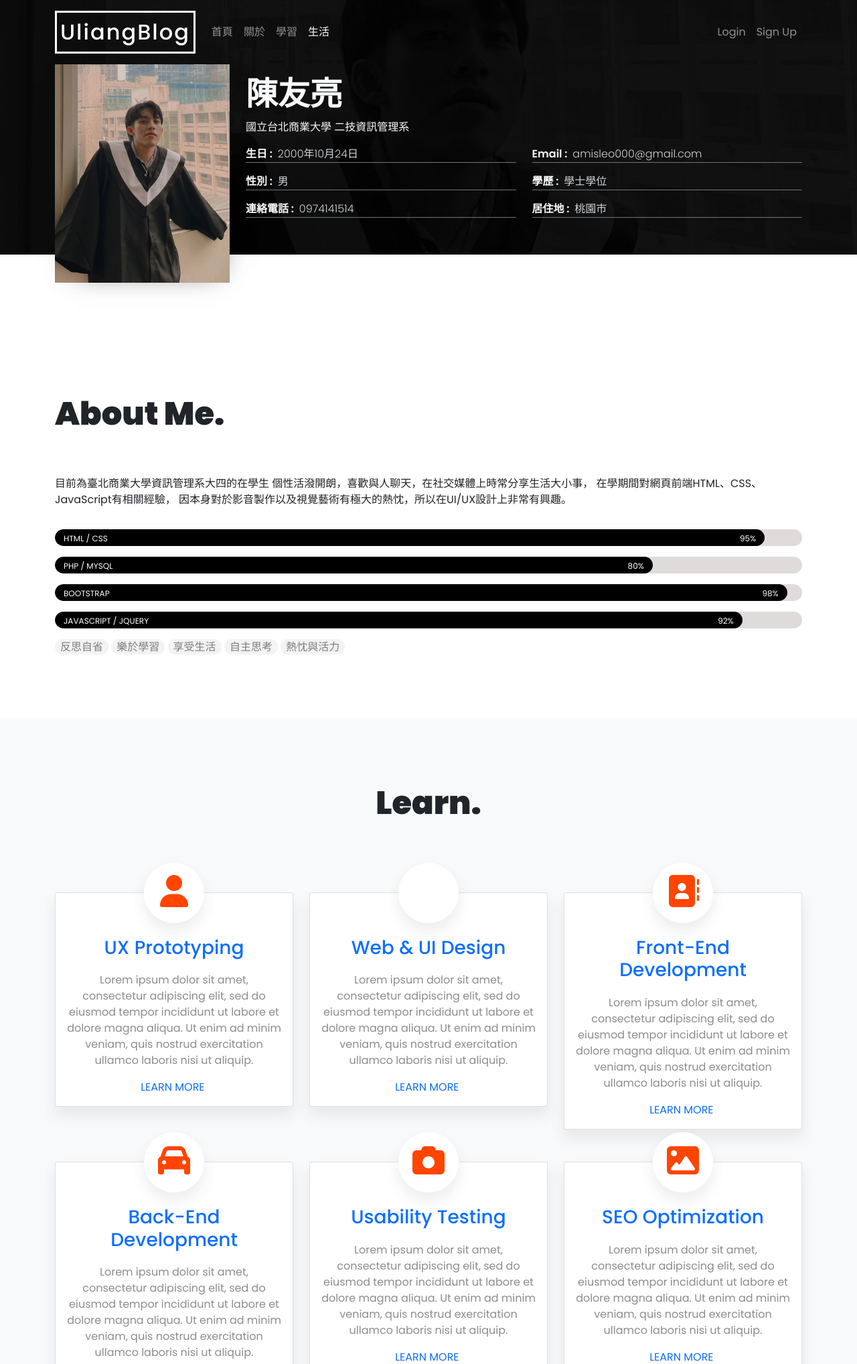
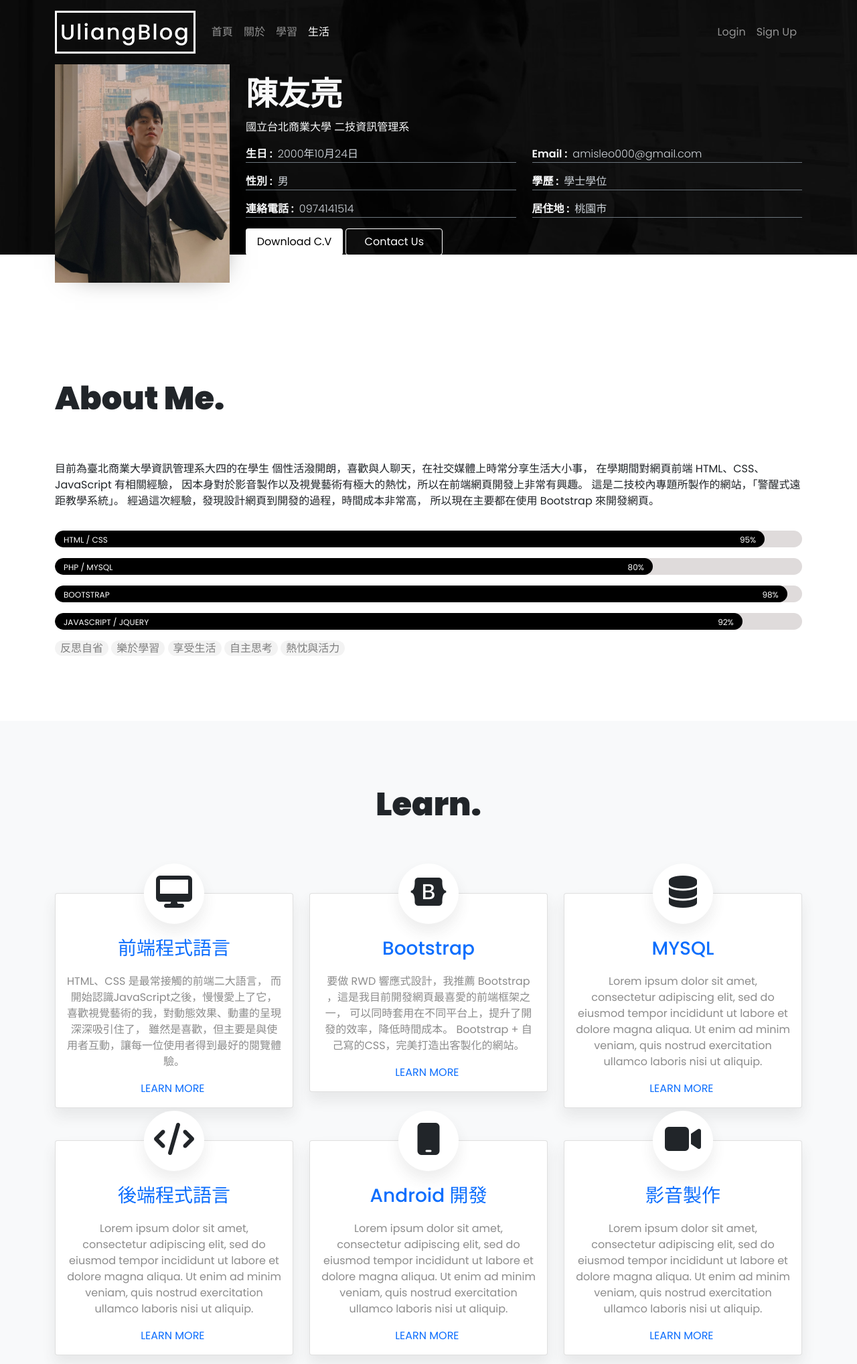
Before and after one commit to uliang1024/my-personal-website, a Flask app: page / in a window 1280 px wide. Shown: the top 2036 px of the page at 67% size. Run offline with Flask 2, Linux system fonts and the light colour scheme; some libraries are stand-ins or nearby versions.

Commit message:
主要新增一項@media (max-width: 991px) 與 #Learn .card::after //沒有顯示所以刪掉

```diff
--- a/website/static/css/style.css
+++ b/website/static/css/style.css
@@ -87,6 +87,13 @@
     font-weight: 300;
     color: var(--bs-gray-400);
     margin-left: 4px;
+}
+
+@media (max-width: 991px)
+{
+    .btns {
+        text-align: center;
+    }
 }
 
 #About img {
@@ -223,21 +230,6 @@
     transition: .5s;
 }
 
-
-#Learn .card::after {
-    display: block;
-    position: absolute;
-    bottom: -10px;
-    left: 20px;
-    width: calc(100% - 40px);
-    height: 35px;
-    background-color: #fff;
-    -webkit-box-shadow: 0 19px 28px 5px rgba(64, 64, 64, 0.09);
-    box-shadow: 0 19px 28px 5px rgba(64, 64, 64, 0.09);
-    content: '';
-    z-index: -1;
-}
-
 #Learn a.card {
     text-decoration: none;
 }
@@ -258,7 +250,7 @@
 
 .head-icon {
     margin-top: 18px;
-    color: #FF4500
+    color: var(--bs-dark);
 }
 
 
--- a/website/templates/base.html
+++ b/website/templates/base.html
@@ -6,15 +6,13 @@
     <meta name="viewport" content="width=device-width, initial-scale=1" />
     <link href="https://cdn.jsdelivr.net/npm/bootstrap@5.1.1/dist/css/bootstrap.min.css" rel="stylesheet"
         integrity="sha384-F3w7mX95PdgyTmZZMECAngseQB83DfGTowi0iMjiWaeVhAn4FJkqJByhZMI3AhiU" crossorigin="anonymous">
-    <link rel="stylesheet" href="https://cdnjs.cloudflare.com/ajax/libs/font-awesome/6.2.1/css/all.min.css"
-        integrity="sha512-MV7K8+y+gLIBoVD59lQIYicR65iaqukzvf/nwasF0nqhPay5w/9lJmVM2hMDcnK1OnMGCdVK+iQrJ7lzPJQd1w=="
-        crossorigin="anonymous" referrerpolicy="no-referrer" />
+    <script src="https://kit.fontawesome.com/9d9793c2ef.js" crossorigin="anonymous"></script>
     <link rel="stylesheet" href="{{ url_for('static', filename='css/style.css') }}">
     <title>{% block title %}Home{% endblock %}</title>
 </head>
 
 <body data-bs-spy="scroll" data-bs-target="#navbar">
-    <div id="header" class="fixed-top bg-dark p-2 text-dark" >
+    <div id="header" class="fixed-top bg-dark p-2 text-dark">
         <nav class="navbar navbar-expand-lg navbar-dark opacity-100">
             <div class="container scroll-animation-top">
                 <a href="/" class="navbar-brand">UliangBlog</a>
--- a/website/templates/home.html
+++ b/website/templates/home.html
@@ -1,7 +1,7 @@
 {% extends "base.html" %}
 {% block title %}Home{% endblock %}
 {% block content %}
-<section id="Home">
+<section id="Home" class="overflow-hidden">
     <div class="container py-5">
         <div class="row mt-5 text-light">
             <div class="col-xl-9 col-lg-8 order-lg-2 py-3">
@@ -20,9 +20,10 @@
                         <p>居住地 : <span>桃園市</span></p>
                     </div>
                 </div>
-
-                <input type="button" class="btn1 mt-5" value="Download C.V">
-                <input type="button" class="btn2 mt-5" value="Contact Us">
+                <div class="btns">
+                    <input type="button" class="btn1" value="Download C.V">
+                    <input type="button" class="btn2" value="Contact Us">
+                </div>
             </div>
 
             <div class="col-xl-3 col-lg-4 scroll-animation-left order-lg-1 ">
@@ -40,8 +41,12 @@
                 <p>你好!我是<span class="font-weight-bold">陳友亮</span></p>
                 <p class="py-3 scroll-animation-bottom"> 目前為臺北商業大學資訊管理系大四的在學生
                     個性活潑開朗，喜歡與人聊天，在社交媒體上時常分享生活大小事，
-                    在學期間對網頁前端HTML、CSS、JavaScript有相關經驗，
-                    因本身對於影音製作以及視覺藝術有極大的熱忱，所以在UI/UX設計上非常有興趣。</p>
+                    在學期間對網頁前端 HTML、CSS、JavaScript 有相關經驗，
+                    因本身對於影音製作以及視覺藝術有極大的熱忱，所以在前端網頁開發上非常有興趣。
+                    這是二技校內專題所製作的網站，「警醒式遠距教學系統」。
+                    經過這次經驗，發現設計網頁到開發的過程，時間成本非常高，
+                    所以現在主要都在使用 Bootstrap 來開發網頁。
+                </p>
                 <div class="progress">
                     <div class="pro-value1 px-2">
                         <p>HTML / CSS <span class="text-white float-end">95%</span></p>
@@ -82,10 +87,45 @@
             <div class="col-lg-4 col-sm-6 mb-30 pb-5">
                 <a class="card" href="#">
                     <div class="box-shadow bg-white rounded-circle mx-auto text-center"
-                        style="width: 90px; height: 90px; margin-top: -45px;"><i class="fa fa-user fa-3x head-icon"></i>
+                        style="width: 90px; height: 90px; margin-top: -45px;">
+                        <i class="fa fa-desktop fa-3x head-icon"></i>
                     </div>
                     <div class="card-body text-center">
-                        <h3 class="card-title pt-1">UX Prototyping</h3>
+                        <h3 class="card-title pt-1">前端程式語言</h3>
+                        <p class="card-text text-sm">HTML、CSS 是最常接觸的前端二大語言，
+                                                    而開始認識JavaScript之後，慢慢愛上了它，
+                                                喜歡視覺藝術的我，對動態效果、動畫的呈現深深吸引住了，
+                                            雖然是喜歡，但主要是與使用者互動，讓每一位使用者得到最好的閱覽體驗。</p><span
+                            class="text-sm text-uppercase font-weight-bold">Learn More&nbsp;<i
+                                class="fe-icon-arrow-right"></i></span>
+                    </div>
+                </a>
+            </div>
+            <div class="col-lg-4 col-sm-6 mb-30 pb-5">
+                <a class="card" href="#">
+                    <div class="box-shadow bg-white rounded-circle mx-auto text-center"
+                        style="width: 90px; height: 90px; margin-top: -45px;">
+                        <i class="fa-brands fa-bootstrap fa-3x head-icon"></i>
+                    </div>
+                    <div class="card-body text-center">
+                        <h3 class="card-title pt-1">Bootstrap</h3>
+                        <p class="card-text text-sm">要做 RWD 響應式設計，我推薦 Bootstrap ，這是我目前開發網頁最喜愛的前端框架之一，
+                                                    可以同時套用在不同平台上，提升了開發的效率，降低時間成本。 Bootstrap
+                                                    + 自己寫的CSS，完美打造出客製化的網站。
+                        </p><span
+                            class="text-sm text-uppercase font-weight-bold">Learn More&nbsp;<i
+                                class="fe-icon-arrow-right"></i></span>
+                    </div>
+                </a>
+            </div>
+            <div class="col-lg-4 col-sm-6 mb-30 pb-5">
+                <a class="card" href="#">
+                    <div class="box-shadow bg-white rounded-circle mx-auto text-center"
+                        style="width: 90px; height: 90px; margin-top: -45px;">
+                        <i class="fa-solid fa-database fa-3x head-icon"></i>
+                    </div>
+                    <div class="card-body text-center">
+                        <h3 class="card-title pt-1">MYSQL</h3>
                         <p class="card-text text-sm">Lorem ipsum dolor sit amet, consectetur adipiscing elit, sed do
                             eiusmod tempor incididunt ut labore et dolore magna aliqua. Ut enim ad minim veniam, quis
                             nostrud exercitation ullamco laboris nisi ut aliquip.</p><span
@@ -97,10 +137,10 @@
             <div class="col-lg-4 col-sm-6 mb-30 pb-5">
                 <a class="card" href="#">
                     <div class="box-shadow bg-white rounded-circle mx-auto text-center"
-                        style="width: 90px; height: 90px; margin-top: -45px;"><i
-                            class="fa fa-user-circle-o fa-3x head-icon"></i></div>
+                        style="width: 90px; height: 90px; margin-top: -45px;"><i class="fa-solid fa-code fa-3x head-icon"></i>
+                    </div>
                     <div class="card-body text-center">
-                        <h3 class="card-title pt-1">Web &amp; UI Design</h3>
+                        <h3 class="card-title pt-1">後端程式語言</h3>
                         <p class="card-text text-sm">Lorem ipsum dolor sit amet, consectetur adipiscing elit, sed do
                             eiusmod tempor incididunt ut labore et dolore magna aliqua. Ut enim ad minim veniam, quis
                             nostrud exercitation ullamco laboris nisi ut aliquip.</p><span
@@ -112,10 +152,9 @@
             <div class="col-lg-4 col-sm-6 mb-30 pb-5">
                 <a class="card" href="#">
                     <div class="box-shadow bg-white rounded-circle mx-auto text-center"
-                        style="width: 90px; height: 90px; margin-top: -45px;"><i
-                            class="fa fa-address-book fa-3x head-icon"></i></div>
+                        style="width: 90px; height: 90px; margin-top: -45px;"><i class="fa-solid fa-mobile fa-3x head-icon"></i></div>
                     <div class="card-body text-center">
-                        <h3 class="card-title pt-1">Front-End Development</h3>
+                        <h3 class="card-title pt-1">Android 開發</h3>
                         <p class="card-text text-sm">Lorem ipsum dolor sit amet, consectetur adipiscing elit, sed do
                             eiusmod tempor incididunt ut labore et dolore magna aliqua. Ut enim ad minim veniam, quis
                             nostrud exercitation ullamco laboris nisi ut aliquip.</p><span
@@ -127,40 +166,11 @@
             <div class="col-lg-4 col-sm-6 mb-30 pb-5">
                 <a class="card" href="#">
                     <div class="box-shadow bg-white rounded-circle mx-auto text-center"
-                        style="width: 90px; height: 90px; margin-top: -45px;"><i class="fa fa-car fa-3x head-icon"></i>
+                        style="width: 90px; height: 90px; margin-top: -45px;">
+                        <i class="fa fa-video-camera fa-3x head-icon" aria-hidden="true"></i>
                     </div>
                     <div class="card-body text-center">
-                        <h3 class="card-title pt-1">Back-End Development</h3>
-                        <p class="card-text text-sm">Lorem ipsum dolor sit amet, consectetur adipiscing elit, sed do
-                            eiusmod tempor incididunt ut labore et dolore magna aliqua. Ut enim ad minim veniam, quis
-                            nostrud exercitation ullamco laboris nisi ut aliquip.</p><span
-                            class="text-sm text-uppercase font-weight-bold">Learn More&nbsp;<i
-                                class="fe-icon-arrow-right"></i></span>
-                    </div>
-                </a>
-            </div>
-            <div class="col-lg-4 col-sm-6 mb-30 pb-5">
-                <a class="card" href="#">
-                    <div class="box-shadow bg-white rounded-circle mx-auto text-center"
-                        style="width: 90px; height: 90px; margin-top: -45px;"><i
-                            class="fa fa-camera fa-3x head-icon"></i></div>
-                    <div class="card-body text-center">
-                        <h3 class="card-title pt-1">Usability Testing</h3>
-                        <p class="card-text text-sm">Lorem ipsum dolor sit amet, consectetur adipiscing elit, sed do
-                            eiusmod tempor incididunt ut labore et dolore magna aliqua. Ut enim ad minim veniam, quis
-                            nostrud exercitation ullamco laboris nisi ut aliquip.</p><span
-                            class="text-sm text-uppercase font-weight-bold">Learn More&nbsp;<i
-                                class="fe-icon-arrow-right"></i></span>
-                    </div>
-                </a>
-            </div>
-            <div class="col-lg-4 col-sm-6 mb-30 pb-5">
-                <a class="card" href="#">
-                    <div class="box-shadow bg-white rounded-circle mx-auto text-center"
-                        style="width: 90px; height: 90px; margin-top: -45px;"><i
-                            class="fa fa-image fa-3x head-icon"></i></div>
-                    <div class="card-body text-center">
-                        <h3 class="card-title pt-1">SEO Optimization</h3>
+                        <h3 class="card-title pt-1">影音製作</h3>
                         <p class="card-text text-sm">Lorem ipsum dolor sit amet, consectetur adipiscing elit, sed do
                             eiusmod tempor incididunt ut labore et dolore magna aliqua. Ut enim ad minim veniam, quis
                             nostrud exercitation ullamco laboris nisi ut aliquip.</p><span
@@ -177,7 +187,7 @@
     <div class="container">
         <div class="row">
             <div class="col-md-6 p-4">
-                <div class="card card-profile text-center">
+                <div class="card card-profile text-center mt-5">
                     <div class="card-image">
                         <a href="#"> <img class="img" src="{{ url_for('static', filename='images/1.jpg') }}">
                             <div class="card-caption"> John Smith </div>
@@ -185,7 +195,8 @@
                     </div>
                     <div class="table p-3">
                         <h6 class="category text-danger">CEO / Co-Founder</h6>
-                        <p class="card-description text-secondary"> Don't be scared of the truth because we need to restart the human
+                        <p class="card-description text-secondary"> Don't be scared of the truth because we need to
+                            restart the human
                             foundation in truth And I love you like Kanye loves Kanye I love Rick Owens’ bed design but
                             the back is... </p>
                         <a href="#" class="btn btn-just-icon btn-simple btn-twitter"><i class="fa fa-twitter"></i></a>
@@ -201,7 +212,8 @@
                     </div>
                     <div class="table p-3">
                         <h6 class="category text-success">Graphic Designer</h6>
-                        <p class="card-description text-secondary"> Don't be scared of the truth because we need to restart the human
+                        <p class="card-description text-secondary"> Don't be scared of the truth because we need to
+                            restart the human
                             foundation in truth And I love you like Kanye loves Kanye I love Rick Owens’ bed design but
                             the back is... </p>
                         <a href="#" class="btn btn-just-icon btn-simple btn-twitter"><i class="fa fa-twitter"></i></a>
```
